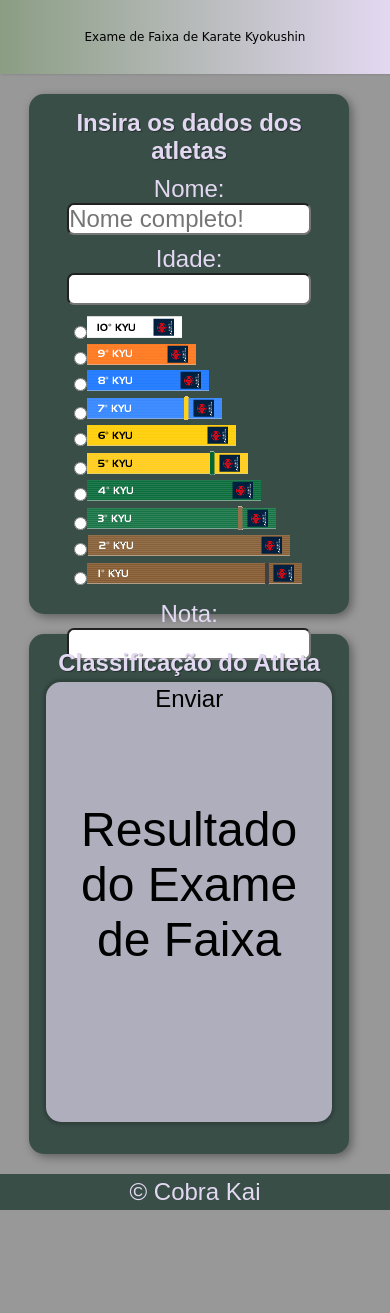
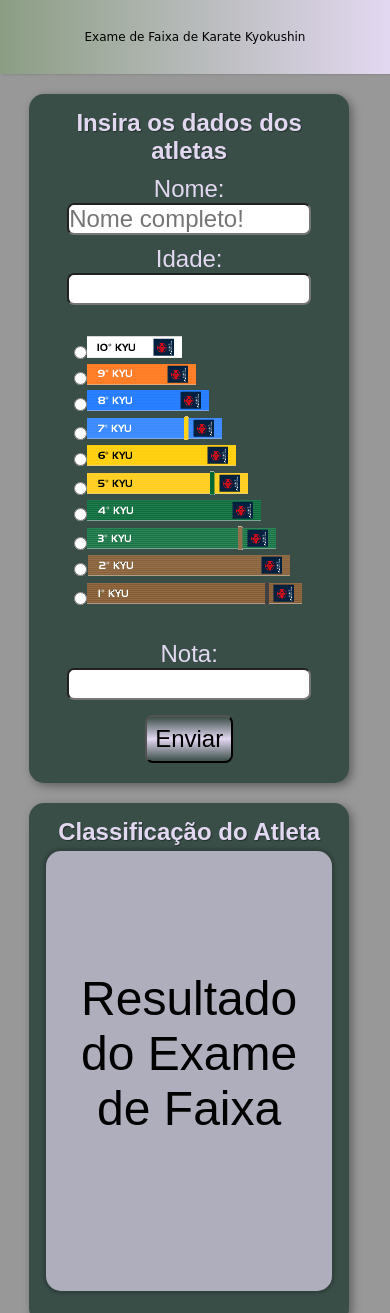
Before and after one commit to SansaoYago/App-Exame-de-Faixa-Karate-Kyokushin, a plain HTML site: page index.html in a window 390 px wide. Shown: the top 1313 px of the page. Before the commit the page ends 1210 px from the top, so only its background shows below. Drawn offline with Linux system fonts and the light colour scheme; a web font is replaced by a local one.

Commit message:
Update media-query.css

```diff
--- a/media-query.css
+++ b/media-query.css
@@ -9,7 +9,7 @@ Desktop: de 992px até 1200pc
 Tv: acima de 1200px
 */
 
-@media screen and (min-width: 280px) and (max-width: 992px){
+@media screen and (min-width: 290px) and (max-width: 992px){
     header {
         background-image: linear-gradient(to right, #8B9D83, #E3D8F1);
         text-align: center;
@@ -28,10 +28,10 @@ Tv: acima de 1200px
 
     main section#dados {
         display: block;
-        min-width: 280px;
+        min-width: 290px;
         max-width: 77vw;
         padding: 10px;
-        max-height: auto;
+        height: auto;
         background-color: #3A4E48;
         margin: 20px auto;
         border-radius: 15px;
@@ -71,12 +71,14 @@ Tv: acima de 1200px
     div#graduacao {
         text-align: left;
         width: 230px;
+        height: auto;
+        margin: 20px auto;
         padding: 5px 20px;
     }
 
     #res {
         display: block;
-        min-width: 280px;
+        min-width: 290px;
         max-width: 77vw;
         margin: auto;
         float: none;
```
